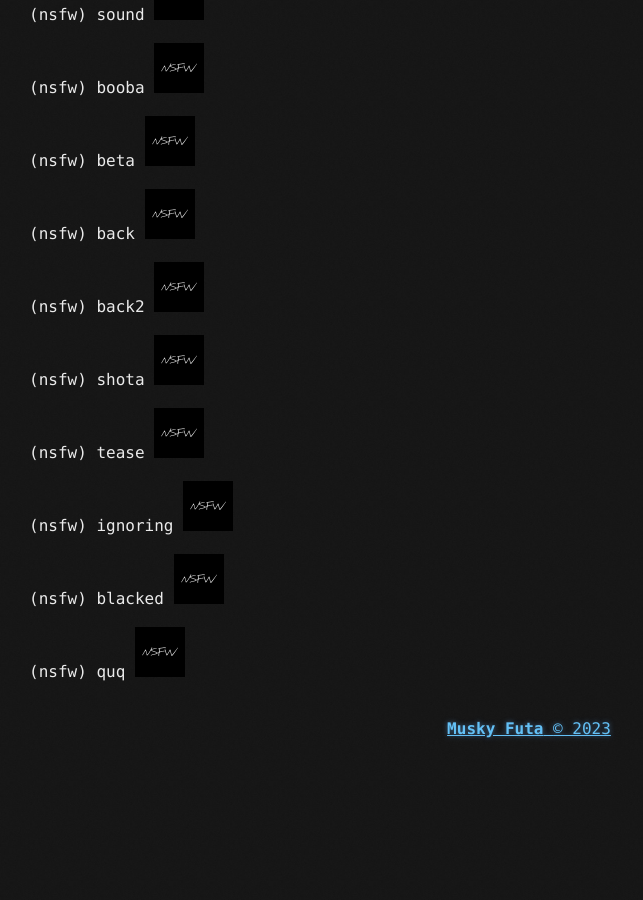
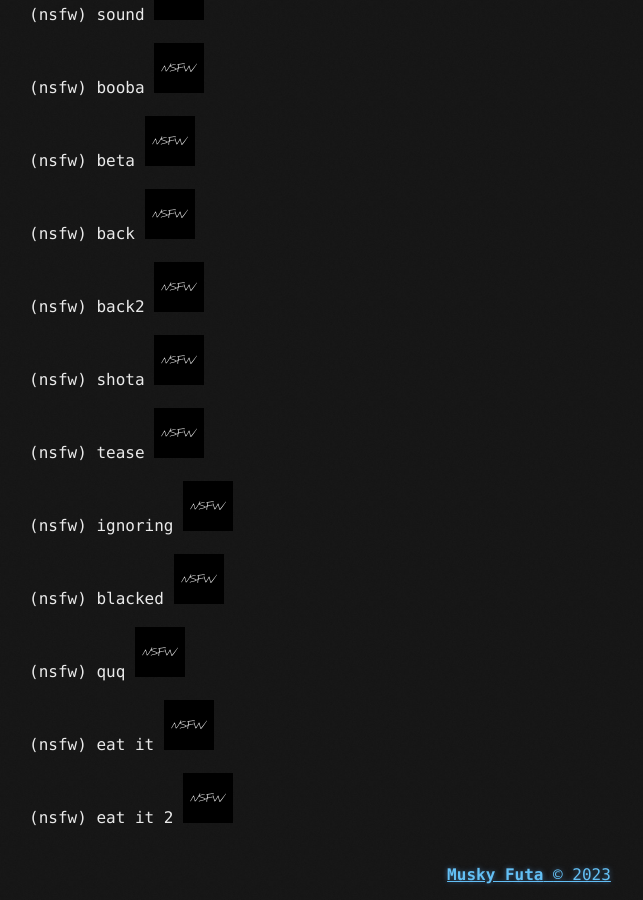
Before and after one commit to goobbess/goobbess.github.io, a Jekyll site: the page built from images.md, in a window 1280 px wide and 900 px high, scrolled down 1459 px. Shown: the whole window, without its empty margins (111-754 px from the left). Built offline with Jekyll 4.4.1, drawn with Linux system fonts in a browser that asks for light colours; before the commit the page ends 2213 px from its top, so only the background shows below that.

Commit message:
Update images.md

```diff
--- a/images.md
+++ b/images.md
@@ -138,3 +138,13 @@
 <a href="images/quq.jpg">
 <img src="images/nsfw.png" width="50px" height="50px">
 </a>
+
+(nsfw) eat it
+<a href="images/pusssssssss.jpg">
+<img src="images/nsfw.png" width="50px" height="50px">
+</a>
+
+(nsfw) eat it 2
+<a href="images/pussssss.jpg">
+<img src="images/nsfw.png" width="50px" height="50px">
+</a>
```
